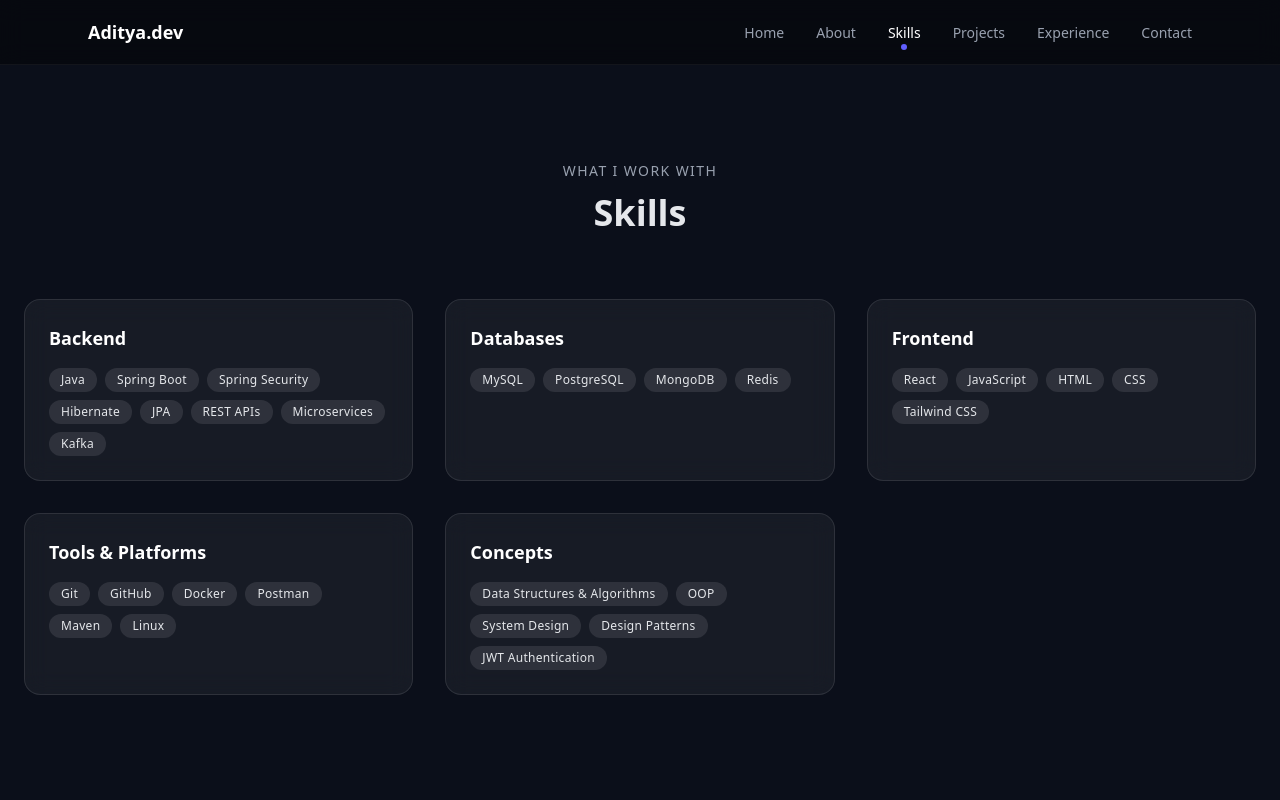
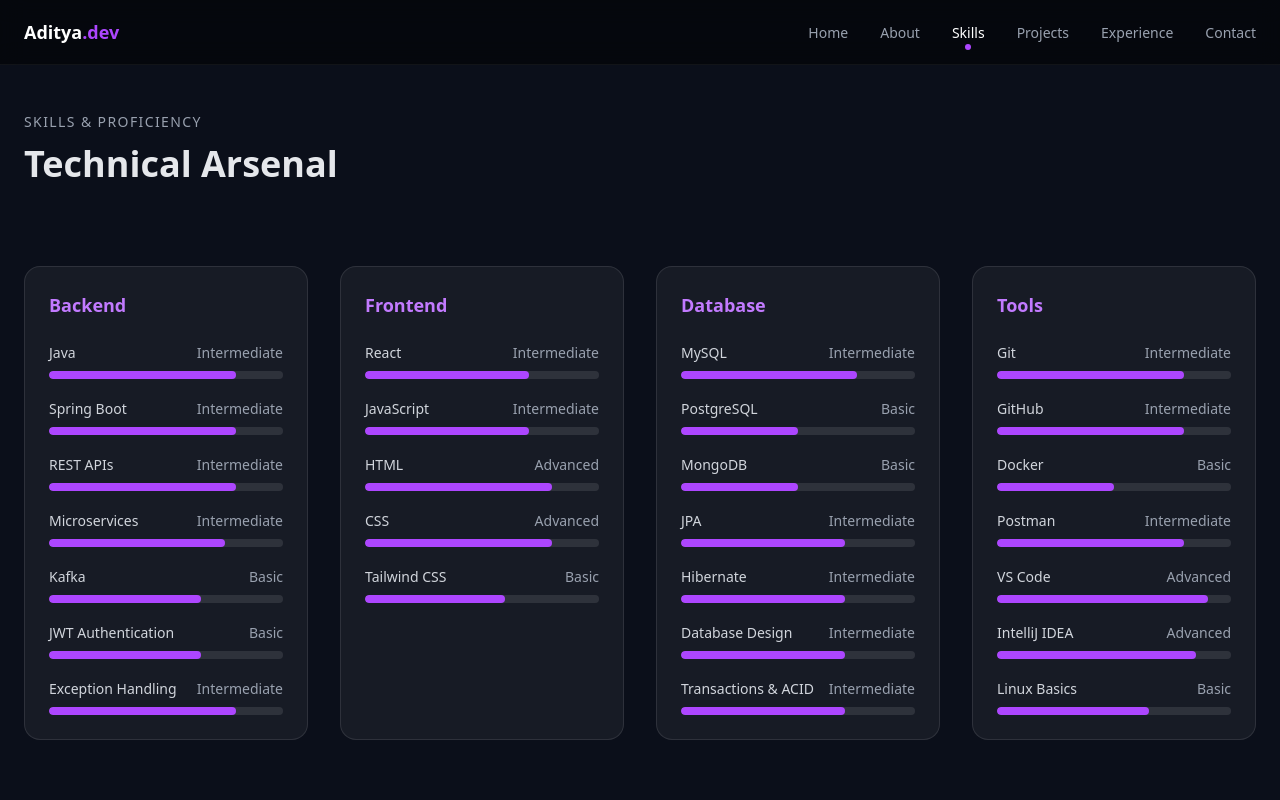
Before and after one commit to adityamishra1006/portfolio, a React (Vite) app in the folder portfolio/: page /skills in a window 1280 px wide. Shown: the top 800 px of the page. Built offline with nearby package versions, Linux system fonts and the light colour scheme.

Commit message:
Portfolio Completed

```diff
--- a/portfolio/package.json
+++ b/portfolio/package.json
@@ -13,6 +13,7 @@
     "@tailwindcss/vite": "^4.1.18",
     "clsx": "^2.1.1",
     "framer-motion": "^12.27.1",
+    "lucide-react": "^0.562.0",
     "react": "^19.2.0",
     "react-dom": "^19.2.0",
     "react-helmet-async": "^2.0.5",
--- a/portfolio/src/components/Navbar.jsx
+++ b/portfolio/src/components/Navbar.jsx
@@ -1,56 +1,95 @@
+import { useState } from "react";
 import { NavLink } from "react-router-dom";
-import useUIStore from "../store/uiStore.js";
 import { navConfig } from "../config/navConfig";
 
 const Navbar = () => {
-    const activeNav = useUIStore((s) => s.activeNav);
+    const [open, setOpen] = useState(false);
 
     return (
-        <header className="sticky top-0 z-50 backdrop-blur-md bg-black/40 border-b border-white/5">
-            <nav className="max-w-6xl mx-auto px-6 h-16 flex items-center justify-between">
-                {/* Brand / Logo */}
-                <div className="text-lg font-semibold text-white">
-                    Aditya.dev
-                </div>
+        <header className="fixed top-0 left-0 w-full z-50 backdrop-blur-md bg-black/50 border-b border-white/5">
+            <nav className="max-w-7xl mx-auto px-4 sm:px-6 h-16 flex items-center justify-between">
 
-                {/* Navigation Links */}
-                <ul className="flex items-center gap-8">
+                {/* Logo */}
+                <NavLink
+                    to="/"
+                    onClick={() => setOpen(false)}
+                    className="text-lg font-semibold text-white"
+                >
+                    Aditya<span className="text-purple-500">.dev</span>
+                </NavLink>
+
+                {/* Desktop Navigation */}
+                <ul className="hidden md:flex items-center gap-8">
                     {navConfig
                         .filter((item) => item.showInNav)
-                        .map((item) => {
-                            const isActive = activeNav === item.id;
-
-                            return (
-                                <li key={item.id}>
+                        .map((item) => (
+                            <li key={item.id} className="relative">
                                 <NavLink
                                     to={item.path}
-                                        className={`
-                      relative text-sm transition-colors
-                      ${
+                                    className={({ isActive }) =>
+                                        `relative text-sm transition-colors ${
                                             isActive
                                                 ? "text-white"
                                                 : "text-gray-400 hover:text-white"
+                                        }`
                                     }
-                    `}
                                 >
+                                    {({ isActive }) => (
+                                        <>
                                             {item.label}
 
-                                        {/* Active indicator */}
                                             {isActive && (
                                                 <span
                                                     className="
                             absolute -bottom-2 left-1/2 -translate-x-1/2
                             w-1.5 h-1.5 rounded-full
-                          bg-indigo-500
+                            bg-purple-500
                           "
                                                 />
                                             )}
+                                        </>
+                                    )}
                                 </NavLink>
                             </li>
-                            );
-                        })}
+                        ))}
                 </ul>
+
+                {/* Mobile Hamburger */}
+                <button
+                    onClick={() => setOpen(!open)}
+                    className="md:hidden text-white text-xl"
+                    aria-label="Toggle menu"
+                >
+                    ☰
+                </button>
             </nav>
+
+            {/* Mobile Menu */}
+            {open && (
+                <div className="md:hidden bg-black/95 backdrop-blur border-t border-white/10">
+                    <ul className="flex flex-col">
+                        {navConfig
+                            .filter((item) => item.showInNav)
+                            .map((item) => (
+                                <li key={item.id}>
+                                    <NavLink
+                                        to={item.path}
+                                        onClick={() => setOpen(false)}
+                                        className={({ isActive }) =>
+                                            `block px-6 py-4 text-sm transition ${
+                                                isActive
+                                                    ? "text-white bg-white/5"
+                                                    : "text-gray-400 hover:text-white hover:bg-white/5"
+                                            }`
+                                        }
+                                    >
+                                        {item.label}
+                                    </NavLink>
+                                </li>
+                            ))}
+                    </ul>
+                </div>
+            )}
         </header>
     );
 };
--- a/portfolio/src/layout/MainLayout.jsx
+++ b/portfolio/src/layout/MainLayout.jsx
@@ -19,7 +19,7 @@ const MainLayout = () => {
     }, [location.pathname, setActiveNav]);
 
     return (
-        <div className="min-h-screen flex flex-col bg-[#0b0f1a] text-gray-200">
+        <div className=" min-h-screen flex flex-col bg-[#0b0f1a] text-gray-200">
             <Navbar />
 
             {/* Page content (animated by PageTransition in routes.jsx) */}
--- a/portfolio/src/section/Skills.jsx
+++ b/portfolio/src/section/Skills.jsx
@@ -1,36 +1,131 @@
 import SectionHeader from "../components/SectionHeader";
-import Card from "../components/Card";
-import Badge from "../components/Badge";
-import skills from "../data/skills";
+
+const SKILLS = [
+    {
+        title: "Backend",
+        items: [
+            { name: "Java", level: "Intermediate", value: 80 },
+            { name: "Spring Boot", level: "Intermediate", value: 80 },
+            { name: "REST APIs", level: "Intermediate", value: 80 },
+            { name: "Microservices", level: "Intermediate", value: 75 },
+            { name: "Kafka", level: "Basic", value: 65 },
+            { name: "JWT Authentication", level: "Basic", value: 65 },
+            { name: "Exception Handling", level: "Intermediate", value: 80 },
+        ],
+    },
+    {
+        title: "Frontend",
+        items: [
+            { name: "React", level: "Intermediate", value: 70 },
+            { name: "JavaScript", level: "Intermediate", value: 70 },
+            { name: "HTML", level: "Advanced", value: 80 },
+            { name: "CSS", level: "Advanced", value: 80 },
+            { name: "Tailwind CSS", level: "Basic", value: 60 },
+        ],
+    },
+    {
+        title: "Database",
+        items: [
+            { name: "MySQL", level: "Intermediate", value: 75 },
+            { name: "PostgreSQL", level: "Basic", value: 50 },
+            { name: "MongoDB", level: "Basic", value: 50 },
+            { name: "JPA", level: "Intermediate", value: 70 },
+            { name: "Hibernate", level: "Intermediate", value: 70 },
+            { name: "Database Design", level: "Intermediate", value: 70 },
+            { name: "Transactions & ACID", level: "Intermediate", value: 70 },
+        ],
+    },
+    {
+        title: "Tools",
+        items: [
+            { name: "Git", level: "Intermediate", value: 80 },
+            { name: "GitHub", level: "Intermediate", value: 80 },
+            { name: "Docker", level: "Basic", value: 50 },
+            { name: "Postman", level: "Intermediate", value: 80 },
+            { name: "VS Code", level: "Advanced", value: 90 },
+            { name: "IntelliJ IDEA", level: "Advanced", value: 85 },
+            { name: "Linux Basics", level: "Basic", value: 65 },
+        ],
+    },
+];
 
 export default function Skills() {
     return (
-        <section id="skills" className="py-24">
+        <section id="skills" className="py-28">
             <div className="max-w-7xl mx-auto px-6">
+
+                {/* Header */}
                 <SectionHeader
-                    title="Skills"
-                    subtitle="What I Work With"
-                    center
+                    title="Technical Arsenal"
+                    subtitle="Skills & Proficiency"
                 />
 
-                <div className="grid gap-8 sm:grid-cols-2 lg:grid-cols-3">
-                    {skills.map((skillCategory, index) => (
-                        <Card key={index} className="p-6">
-                            <h3 className="text-lg font-semibold text-white">
-                                {skillCategory.category}
-                            </h3>
-
-                            <div className="mt-4 flex flex-wrap gap-2">
-                                {skillCategory.items.map((skill, idx) => (
-                                    <Badge key={idx}>
-                                        {skill}
-                                    </Badge>
-                                ))}
-                            </div>
-                        </Card>
+                {/* Skill Cards */}
+                <div className="mt-16 grid gap-8 sm:grid-cols-2 lg:grid-cols-4">
+                    {SKILLS.map((group, index) => (
+                        <SkillCard key={index} group={group} />
                     ))}
                 </div>
+
+                {/* Always Learning */}
+                <div
+                    className="
+            mt-20 p-10 rounded-2xl
+            bg-white/5 border border-white/10
+            text-center
+          "
+                >
+                    <h3 className="text-xl font-semibold text-white">
+                        Always Learning
+                    </h3>
+
+                    <p className="mt-4 text-gray-400 max-w-3xl mx-auto leading-relaxed">
+                        Technology never stands still, and neither do I. I'm currently
+                        exploring{" "}
+                        <span className="text-purple-400">System Desing</span>{" "}
+                        and{" "}
+                        <span className="text-purple-400">DevOps</span>{" "}
+                        to broaden my horizons.
+                    </p>
+                </div>
+
             </div>
         </section>
     );
 }
+
+/* ================= SUB COMPONENT ================= */
+
+function SkillCard({ group }) {
+    return (
+        <div
+            className="
+        p-6 rounded-2xl
+        bg-white/5 border border-white/10
+      "
+        >
+            <h3 className="text-lg font-semibold text-purple-400">
+                {group.title}
+            </h3>
+
+            <div className="mt-6 space-y-5">
+                {group.items.map((skill, index) => (
+                    <div key={index}>
+                        <div className="flex justify-between text-sm text-gray-300">
+                            <span>{skill.name}</span>
+                            <span className="text-gray-400">{skill.level}</span>
+                        </div>
+
+                        {/* Progress Bar */}
+                        <div className="mt-2 h-2 rounded-full bg-white/10 overflow-hidden">
+                            <div
+                                className="h-full rounded-full bg-purple-500"
+                                style={{ width: `${skill.value}%` }}
+                            />
+                        </div>
+                    </div>
+                ))}
+            </div>
+        </div>
+    );
+}
```
Also changed, not shown: portfolio/src/components/ProjectCard.jsx (+81 -48 lines), portfolio/src/components/Timeline.jsx (+4 -8 lines), portfolio/src/components/TimelineItem.jsx (+60 -49 lines), portfolio/src/section/Hero.jsx (+4 -3 lines), portfolio/src/section/Project.jsx (+27 -6 lines), 1 other file (tests, documents, lock files or other folders). Lines whose indentation alone changed are shown as unchanged.
